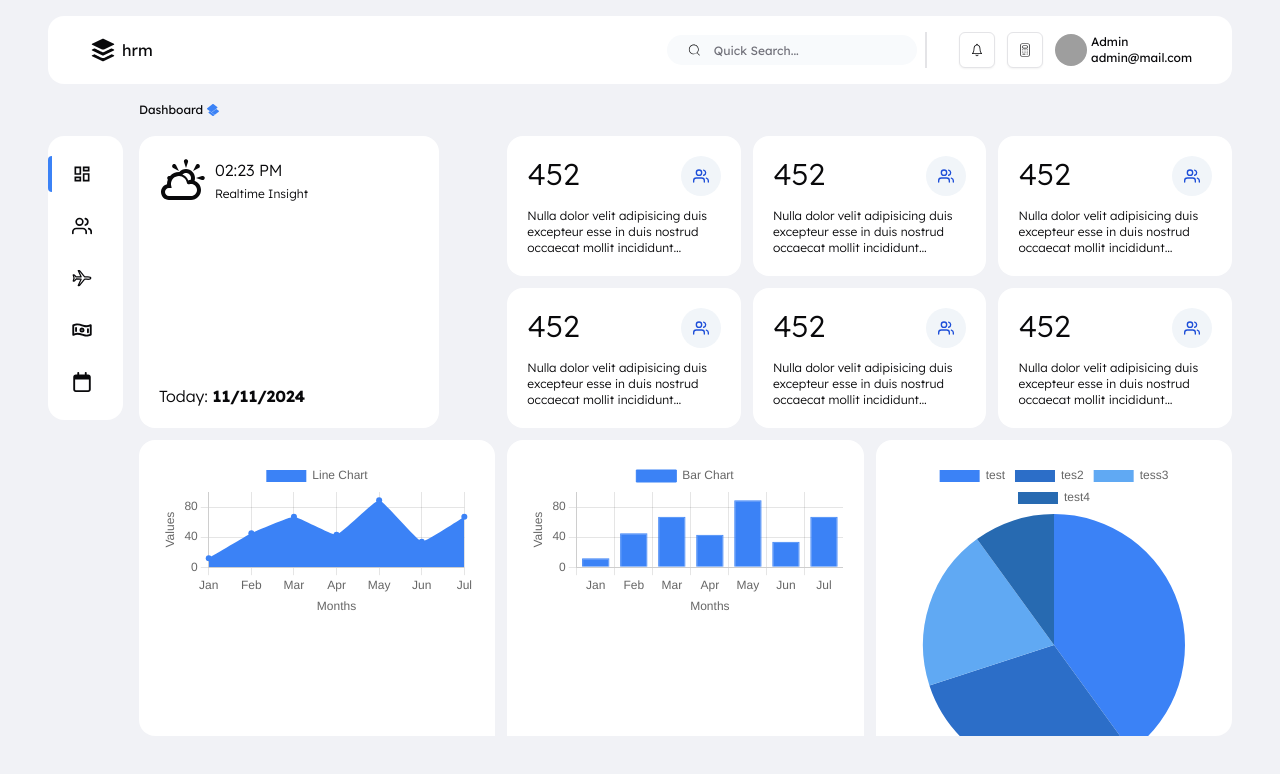
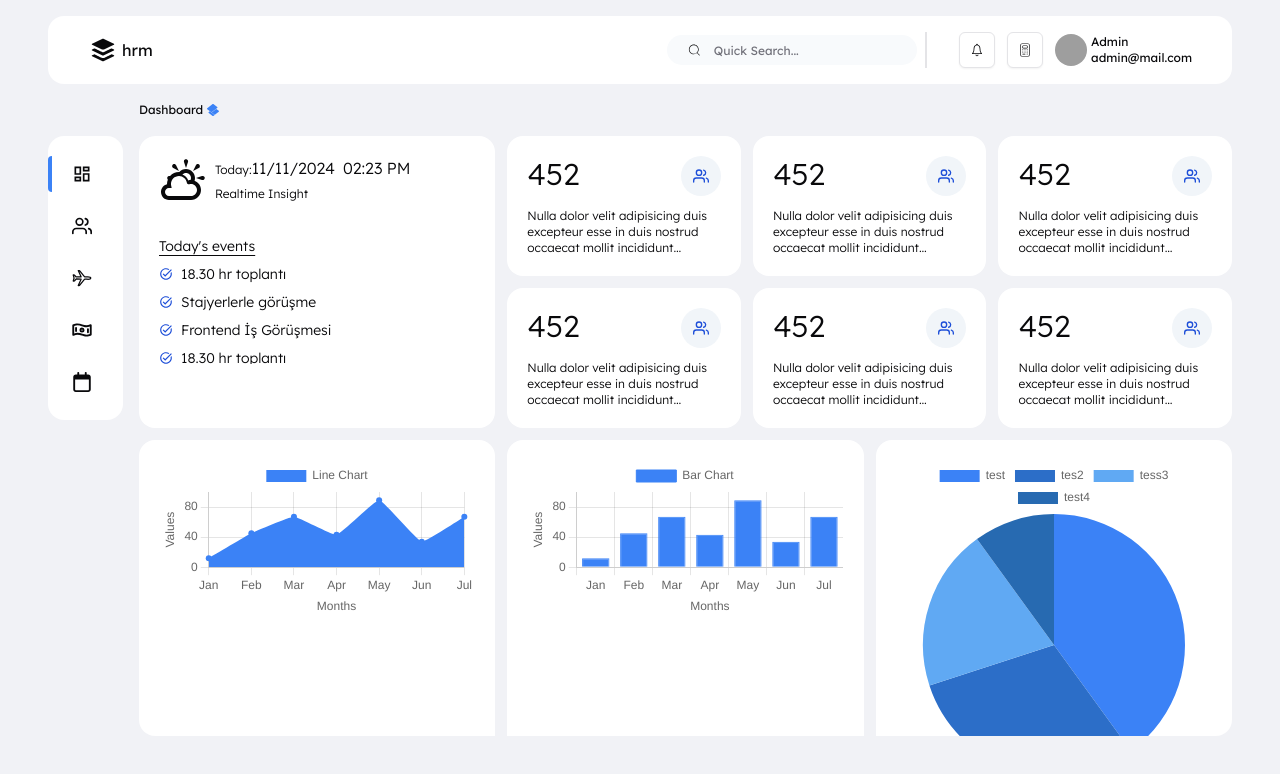
Before and after one commit to cenkbulbull/hrm, a Next.js app: page / in a window 1280 px wide. Shown: the top 774 px of the page. Built offline with nearby package versions, Linux system fonts and the light colour scheme; grey boxes are pictures that could not be loaded.

Commit message:
fix: today cart updated

```diff
--- a/app/globals.css
+++ b/app/globals.css
@@ -70,4 +70,19 @@ body {
   body {
     @apply bg-background text-foreground;
   }
+  /* Chrome, Safari ve Edge için */
+  ::-webkit-scrollbar {
+    width: 5px; /* Scrollbar genişliği */
+    height: 5px; /* Yatay scrollbar genişliği */
+  }
+
+  ::-webkit-scrollbar-thumb {
+    background-color: #3b82f6; /* Thumb (kaydırma çubuğu) rengi */
+    border-radius: 10px; /* Köşeleri yuvarlat */
+  }
+
+  ::-webkit-scrollbar-track {
+    background-color: #fff; /* Track (arka plan) rengi */
+    border-radius: 10px; /* Track köşeleri yuvarlat */
+  }
 }
--- a/components/TodayCard.jsx
+++ b/components/TodayCard.jsx
@@ -1,6 +1,8 @@
 "use client";
 import { useState, useEffect } from "react";
+
 import { TiWeatherPartlySunny } from "react-icons/ti";
+import { MdOutlineTaskAlt } from "react-icons/md";
 
 const TodayCard = () => {
   const [currentTime, setCurrentTime] = useState(new Date());
@@ -20,16 +22,64 @@ const TodayCard = () => {
   const dateString = currentTime.toLocaleDateString();
 
   return (
-    <div className="flex flex-col gap-3 justify-between bg-white p-5 rounded-2xl max-w-[300px] font-light">
+    <div className="flex flex-col gap-8 bg-white p-5 rounded-2xl font-light">
       <div className="flex gap-2 items-center">
         <TiWeatherPartlySunny className="text-5xl" />
-        <div className="flex flex-col gap-1">
-          <span>{timeString}</span>
+        <div>
+          <div className="flex gap-2">
+            <span>
+              <span className="text-xs">Today:</span>
+              {dateString}
+            </span>
+            <span>{timeString}</span>
+          </div>
           <span className="text-xs">Realtime Insight</span>
         </div>
       </div>
-      <div>
-        Today: <span className="font-bold">{dateString}</span>
+
+      <div className="flex flex-col gap-2">
+        <div className="text-sm underline underline-offset-4 ">
+          Today&apos;s events
+        </div>
+
+        <ul className="text-sm flex flex-col gap-2 h-[100px] overflow-auto ">
+          <li className="flex items-center gap-2">
+            <MdOutlineTaskAlt className="text-blue-700" />
+            <span>18.30 hr toplantı</span>
+          </li>
+          <li className="flex items-center gap-2">
+            <MdOutlineTaskAlt className="text-blue-700" />
+            <span>Stajyerlerle görüşme</span>
+          </li>
+          <li className="flex items-center gap-2">
+            <MdOutlineTaskAlt className="text-blue-700" />
+            <span>Frontend İş Görüşmesi</span>
+          </li>
+          <li className="flex items-center gap-2">
+            <MdOutlineTaskAlt className="text-blue-700" />
+            <span>18.30 hr toplantı</span>
+          </li>
+          <li className="flex items-center gap-2">
+            <MdOutlineTaskAlt className="text-blue-700" />
+            <span>Stajyerlerle görüşme</span>
+          </li>
+          <li className="flex items-center gap-2">
+            <MdOutlineTaskAlt className="text-blue-700" />
+            <span>Frontend İş Görüşmesi</span>
+          </li>
+          <li className="flex items-center gap-2">
+            <MdOutlineTaskAlt className="text-blue-700" />
+            <span>18.30 hr toplantı</span>
+          </li>
+          <li className="flex items-center gap-2">
+            <MdOutlineTaskAlt className="text-blue-700" />
+            <span>Stajyerlerle görüşme</span>
+          </li>
+          <li className="flex items-center gap-2">
+            <MdOutlineTaskAlt className="text-blue-700" />
+            <span>Frontend İş Görüşmesi</span>
+          </li>
+        </ul>
       </div>
     </div>
   );
```
